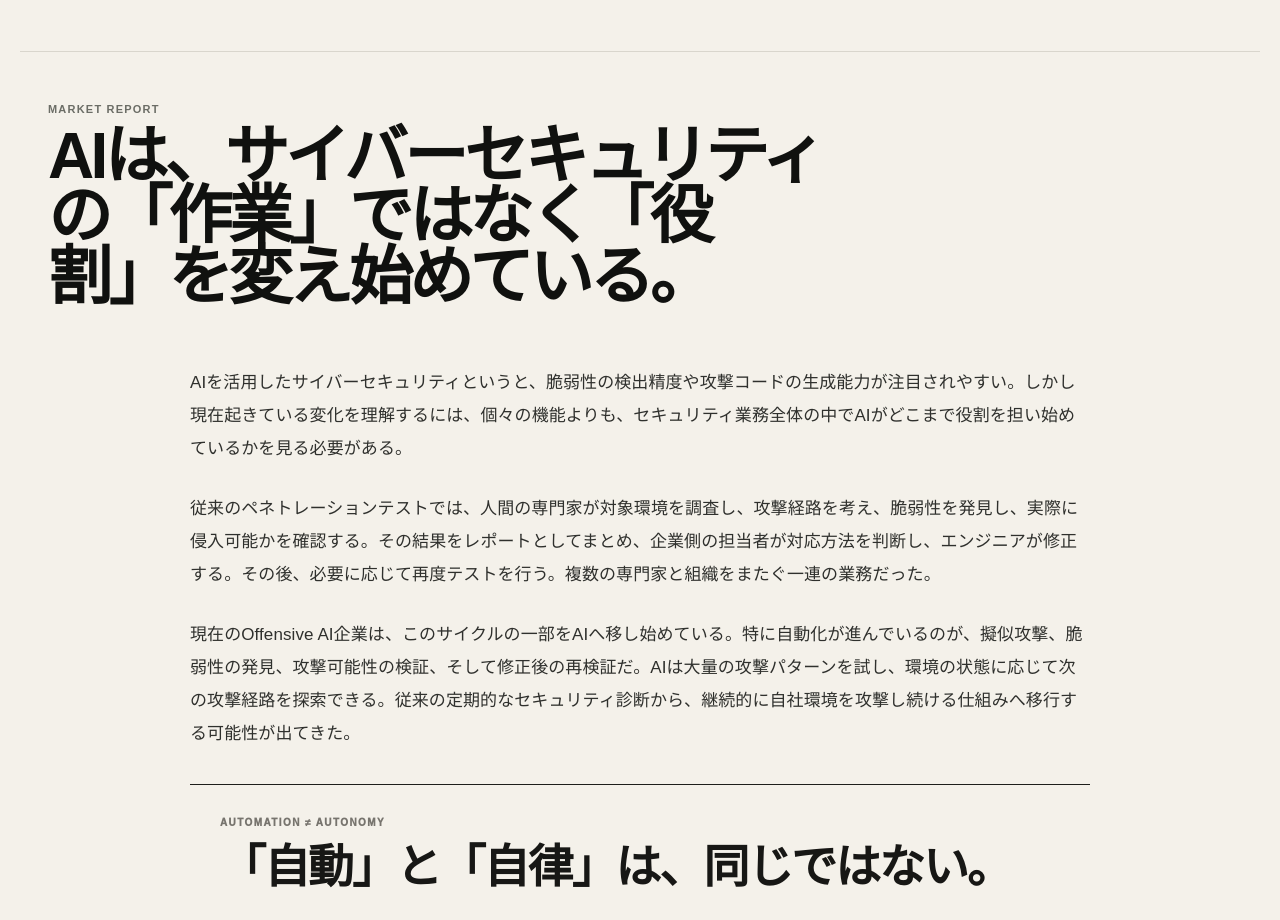
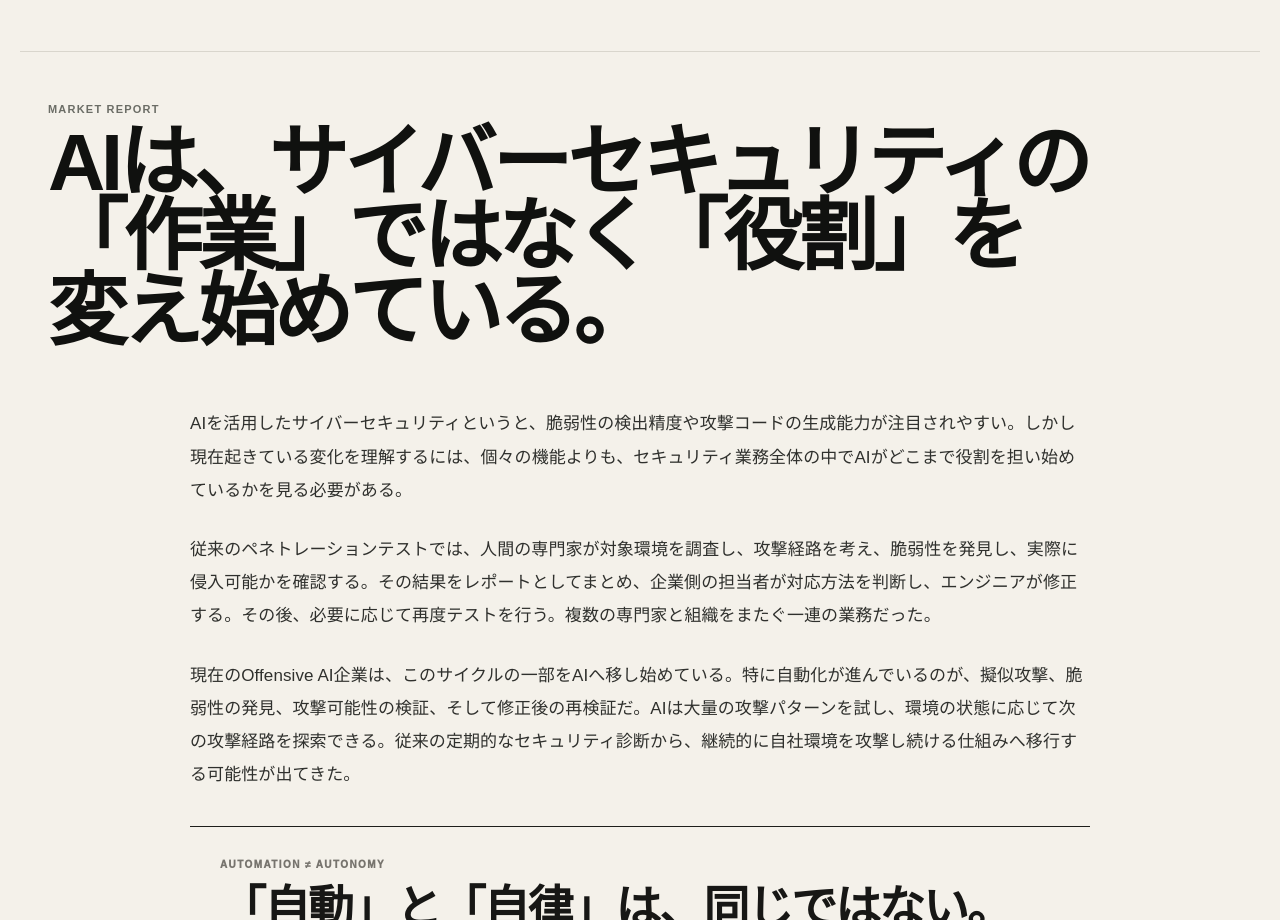
Before and after one commit to yasu-kai/tech-meets-japan, a Next.js app: page /research/offensive-ai in a window 1280 px wide. Shown: the part 2640-3560 px from the top of the page. Built offline with nearby package versions, Linux system fonts and the light colour scheme.

Commit message:
Style market report title lines

```diff
--- a/app/globals.css
+++ b/app/globals.css
@@ -1378,3 +1378,13 @@ linear-gradient(135deg,rgba(255,255,255,.04),transparent 55%)}
 .future-heading-line{
   display:block;
 }
+
+.market-report-title span{
+  display:block;
+}
+.market-report-title{
+  max-width:1120px!important;
+  font-size:clamp(44px,6.2vw,82px)!important;
+  line-height:.94!important;
+  letter-spacing:-.055em!important;
+}
```
